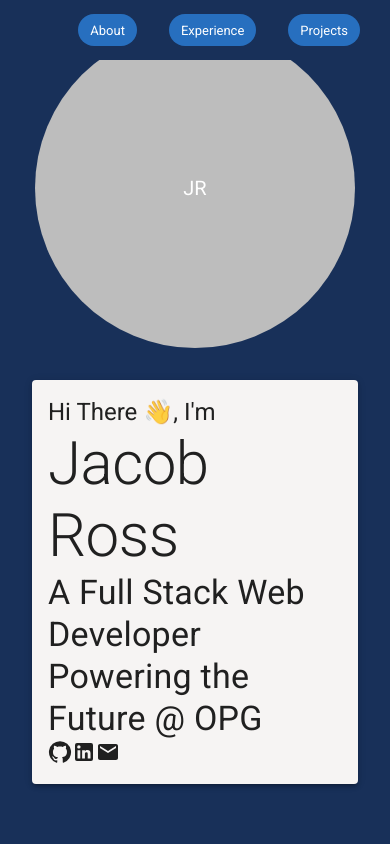
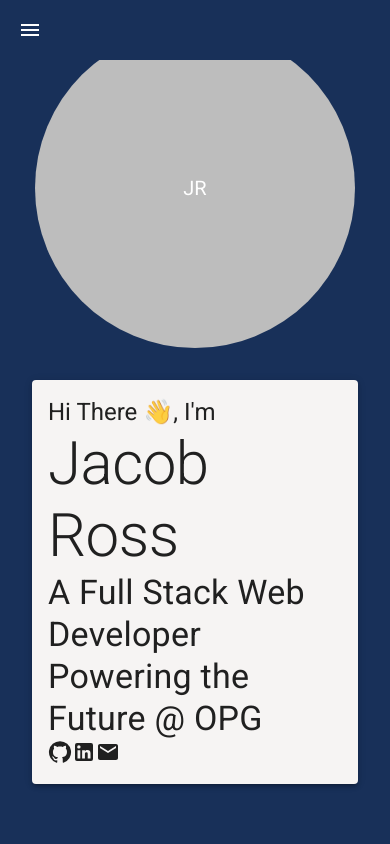
Before and after one commit to jross263/personal-site, a React (Vite) app: page / in a window 390 px wide. Shown: the top 844 px of the page. Built offline with nearby package versions, Linux system fonts and the light colour scheme.

Commit message:
made header mobile responsive

```diff
--- a/src/components/Header.tsx
+++ b/src/components/Header.tsx
@@ -1,12 +1,31 @@
 
 import { useWindowScroll } from '@mantine/hooks';
-import { Chip } from '@mui/material';
+import { Chip, Grid, IconButton } from '@mui/material';
 import { useEffect, useState } from 'react';
+import useMediaHooks from '../hooks/MediaHooks';
+import MenuIcon from '@mui/icons-material/Menu';
 
 const Header = () => {
   const [scroll] = useWindowScroll();
   const [lastScroll, setLastScroll] = useState({ x: 0, y: 0 })
   const [showHeader, setShowHeader] = useState(false)
+  const [open, setOpen] = useState(false);
+
+  const headerStyles = {
+    height: open ? 'auto' : '60px',
+    maxHeight: open ? '1000px' : '60px',
+    position: 'fixed',
+    visibility: showHeader ? 'visible' : 'hidden',
+    opacity: showHeader ? 1 : 0,
+    top: 0,
+    transition: 'visibility 0.3s linear, opacity 0.3s linear, max-height 0.5s ease-in-out',
+    zIndex: 1,
+    background: '#183059',
+    overflow: 'hidden'
+  };
+
+
+  const [sm] = useMediaHooks();
 
   useEffect(() => {
     setShowHeader(lastScroll.y >= scroll.y)
@@ -14,15 +33,24 @@ const Header = () => {
   }, [scroll])
 
   return (
-    <header className={`${showHeader ? 'sticky' : ''}`}>
+    <Grid container alignItems={open ? "-moz-initial" :"center"} sx={headerStyles}>
+      {sm && <Grid item>
+        <IconButton aria-label="delete" sx={{ height: '60px', width: '60px' }} onClick={()=>{
+          setOpen(!open)
+        }}><MenuIcon sx={{ color: "white" }} /></IconButton>
+      </Grid>
+      }
+      <Grid container direction={sm ? "column" : "row"} justifyContent="flex-end" spacing={3} sx={{mr:'30px', p:'1rem'}} item>
+        <Grid item>
           <Chip
-        label="Projects"
+            label="About"
             component="a"
-        href="#projects"
+            href="#about"
             color="info"
-        sx={{mr:'30px'}}
             clickable
           />
+        </Grid>
+        <Grid item >
           <Chip
             label="Experience"
             component="a"
@@ -30,14 +58,18 @@ const Header = () => {
             color="info"
             clickable
           />
+        </Grid>
+        <Grid item>
           <Chip
-        label="About"
+            label="Projects"
             component="a"
-        href="#about"
+            href="#projects"
             color="info"
             clickable
           />
-    </header>
+        </Grid>
+      </Grid>
+    </Grid>
   )
 }
 export default Header;
--- a/src/index.css
+++ b/src/index.css
@@ -14,27 +14,6 @@ main {
   background: #F6F4F3;
 }
 
-header {
-  height: 60px;
-  width: 100%;
-  position: fixed;
-  top: 0;
-  visibility: hidden;
-  opacity: 0;
-  transition: visibility 0.3s linear, opacity 0.3s linear;
-  display: flex;
-  flex-direction: row-reverse;
-  gap: 2rem;
-  align-items: center;
-  z-index: 1;
-  background: #183059;
-}
-
-.sticky {
-  visibility: visible;
-  opacity: 1;
-}
-
 .decoratedHeader::after {
   content: "";
   background: #F18F01;
```
Lines whose indentation alone changed are shown as unchanged.
